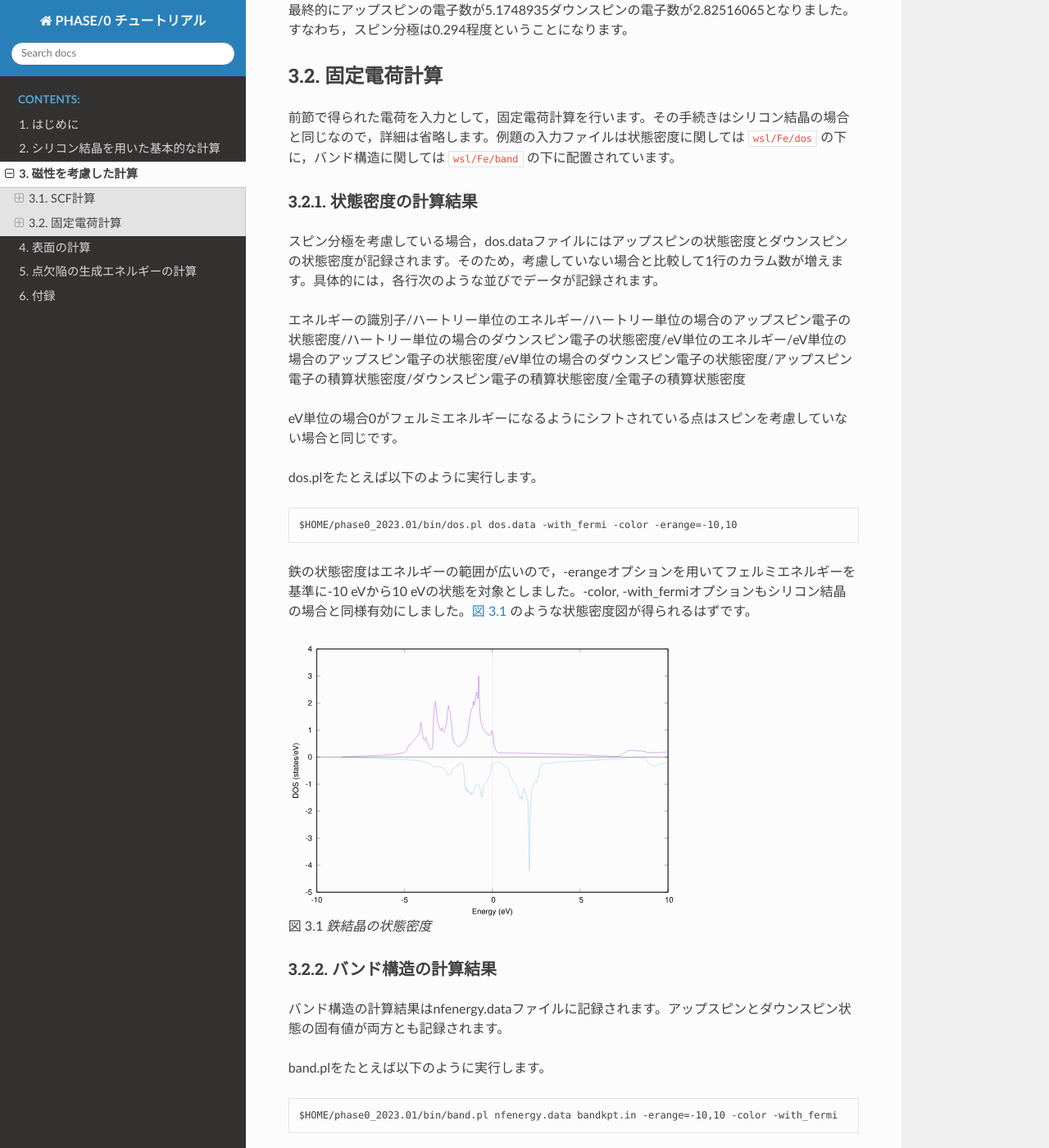
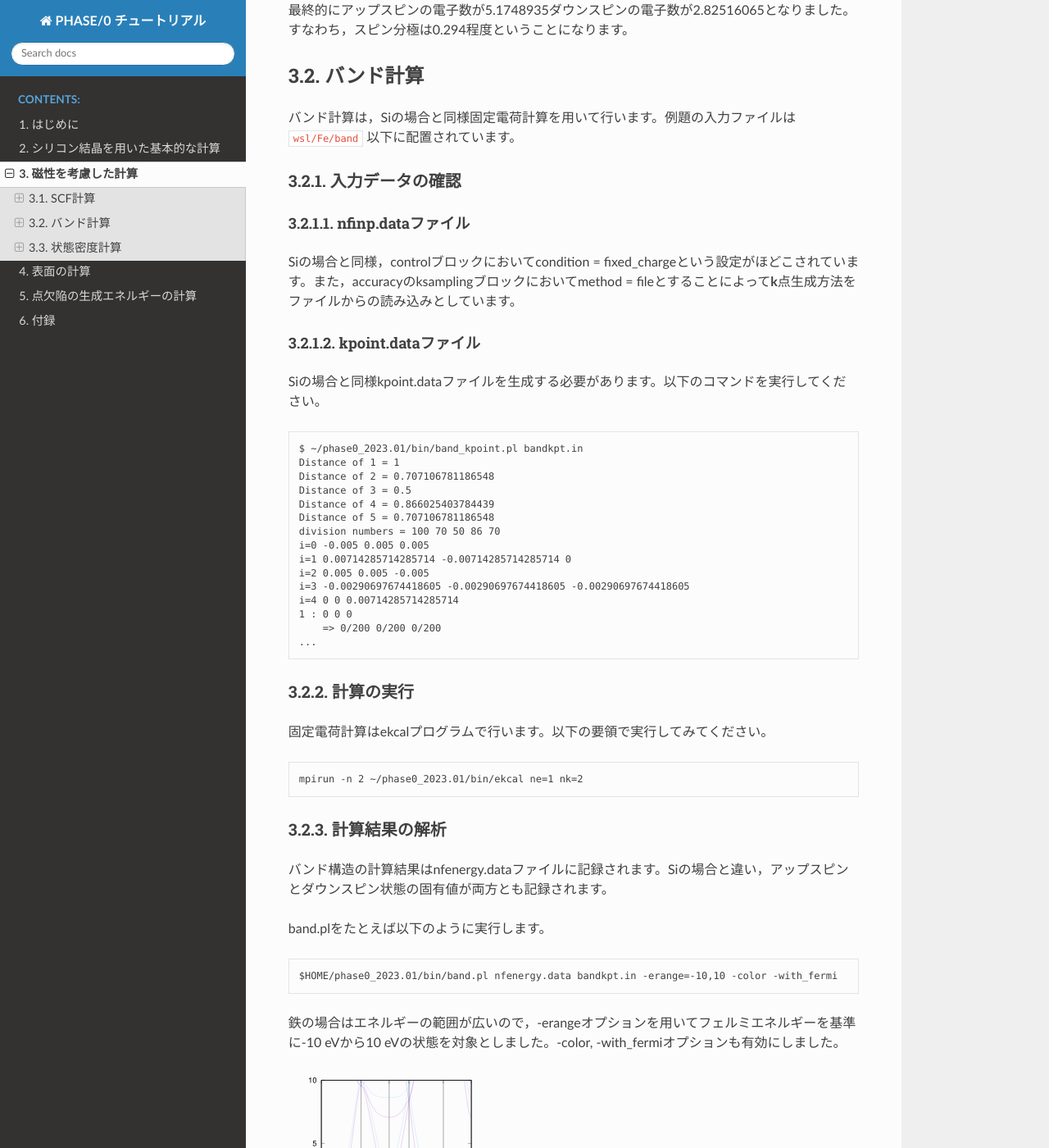
Before and after one commit to Materials-Science-Software-Consortium/phase0_tutorial_wsl, a Sphinx documentation site: the page built from source/mag.rst, in a window 1280 px wide and 1400 px high, scrolled down 2085 px. Shown: the whole window at 82% size. Built offline with Sphinx 7.4.7 and the Read the Docs theme 2.0.0, drawn with Linux system fonts in a browser that asks for light colours; some of the changed text lies outside the part shown.

Commit message:
bcc Feの固定電荷計算の説明を詳しくした

```diff
--- a/source/mag.rst
+++ b/source/mag.rst
@@ -95,12 +95,87 @@ SCF計算の入力の内容は下記の通り(前章と同じ部分は一部省
 
 最終的にアップスピンの電子数が5.1748935ダウンスピンの電子数が2.82516065となりました。すなわち，スピン分極は0.294程度ということになります。
 
-固定電荷計算
+バンド計算
 ------------
+バンド計算は，Siの場合と同様固定電荷計算を用いて行います。例題の入力ファイルは ``wsl/Fe/band`` 以下に配置されています。
 
-前節で得られた電荷を入力として，固定電荷計算を行います。その手続きはシリコン結晶の場合と同じなので，詳細は省略します。例題の入力ファイルは状態密度に関しては ``wsl/Fe/dos`` の下に，バンド構造に関しては ``wsl/Fe/band`` の下に配置されています。
+入力データの確認
+~~~~~~~~~~~~~~~~
 
-状態密度の計算結果
+nfinp.dataファイル
+^^^^^^^^^^^^^^^^^^
+Siの場合と同様，controlブロックにおいてcondition = fixed_chargeという設定がほどこされています。また，accuracyのksamplingブロックにおいてmethod = fileとすることによって\ **k**\ 点生成方法をファイルからの読み込みとしています。
+
+kpoint.dataファイル
+^^^^^^^^^^^^^^^^^^^
+Siの場合と同様kpoint.dataファイルを生成する必要があります。以下のコマンドを実行してください。
+
+.. parsed-literal::
+
+  $ ~/|PHASE020XX.yy|/bin/band_kpoint.pl bandkpt.in
+  Distance of 1 = 1
+  Distance of 2 = 0.707106781186548
+  Distance of 3 = 0.5
+  Distance of 4 = 0.866025403784439
+  Distance of 5 = 0.707106781186548
+  division numbers = 100 70 50 86 70
+  i=0 -0.005 0.005 0.005
+  i=1 0.00714285714285714 -0.00714285714285714 0
+  i=2 0.005 0.005 -0.005
+  i=3 -0.00290697674418605 -0.00290697674418605 -0.00290697674418605
+  i=4 0 0 0.00714285714285714
+  1 : 0 0 0
+      => 0/200 0/200 0/200
+  ...
+
+計算の実行
+~~~~~~~~~~
+
+固定電荷計算はekcalプログラムで行います。以下の要領で実行してみてください。
+
+.. parsed-literal::
+
+  mpirun -n 2 ~/|PHASE020XX.yy|/bin/ekcal ne=1 nk=2
+
+計算結果の解析
+~~~~~~~~~~~~~~
+
+バンド構造の計算結果はnfenergy.dataファイルに記録されます。Siの場合と違い，アップスピンとダウンスピン状態の固有値が両方とも記録されます。
+
+band.plをたとえば以下のように実行します。
+
+.. parsed-literal::
+
+  $HOME/|PHASE020XX.yy|/bin/band.pl nfenergy.data bandkpt.in -erange=-10,10 -color -with_fermi
+
+鉄の場合はエネルギーの範囲が広いので，-erangeオプションを用いてフェルミエネルギーを基準に-10 eVから10 eVの状態を対象としました。-color, -with_fermiオプションも有効にしました。
+
+.. figure:: media/image11.svg
+  :name: fe_band
+
+  鉄結晶のバンド構造
+
+状態密度計算
+------------
+Siの場合と同様，固定電荷計算を用いて状態密度の計算を行います。対応する入力ファイルは ``wsl/Fe/dos`` 以下に配置されています。
+
+入力データの確認
+~~~~~~~~~~~~~~~~
+
+nfinp.dataファイル
+^^^^^^^^^^^^^^^^^^
+Siの場合と同様，accuracyブロックのksamplingブロックにおいてmethodをmeshとし，さらにsmearingブロックにおいてmethodをtetrahedralに設定しています。また，postprocessingブロックのdosブロックにおいてsw_dosをonとし，methodをtetrahedralとしています。
+
+計算の実行
+~~~~~~~~~~
+
+固定電荷計算はekcalプログラムで行います。以下の要領で実行してみてください。
+
+.. parsed-literal::
+
+  mpirun -n 2 ~/|PHASE020XX.yy|/bin/ekcal ne=1 nk=2
+
+計算結果の解析
 ~~~~~~~~~~~~~~~~~~
 
 スピン分極を考慮している場合，dos.dataファイルにはアップスピンの状態密度とダウンスピンの状態密度が記録されます。そのため，考慮していない場合と比較して1行のカラム数が増えます。具体的には，各行次のような並びでデータが記録されます。
@@ -115,28 +190,9 @@ dos.plをたとえば以下のように実行します。
 
   $HOME/|PHASE020XX.yy|/bin/dos.pl dos.data -with_fermi -color -erange=-10,10
 
-鉄の状態密度はエネルギーの範囲が広いので，-erangeオプションを用いてフェルミエネルギーを基準に-10 eVから10 eVの状態を対象としました。-color, -with_fermiオプションもシリコン結晶の場合と同様有効にしました。\ :numref:`fe_dos` のような状態密度図が得られるはずです。
+バンド計算の場合と同様 -erangeオプションを用いてフェルミエネルギーを基準に-10 eVから10 eVの状態を対象としました。-color, -with_fermiオプションもシリコン結晶の場合と同様有効にしました。\ :numref:`fe_dos` のような状態密度図が得られるはずです。
 
 .. figure:: media/image10.svg
   :name: fe_dos
 
   鉄結晶の状態密度
-
-バンド構造の計算結果
-~~~~~~~~~~~~~~~~~~~~
-
-バンド構造の計算結果はnfenergy.dataファイルに記録されます。アップスピンとダウンスピン状態の固有値が両方とも記録されます。
-
-band.plをたとえば以下のように実行します。
-
-.. parsed-literal::
-
-  $HOME/|PHASE020XX.yy|/bin/band.pl nfenergy.data bandkpt.in -erange=-10,10 -color -with_fermi
-
-状態密度の場合と同様-erangeオプションを用いて描画するエネルギー領域を限定しました。-color,
--with_fermiオプションも有効にしました。
-
-.. figure:: media/image11.svg
-  :name: fe_band
-
-  鉄結晶のバンド構造
```
